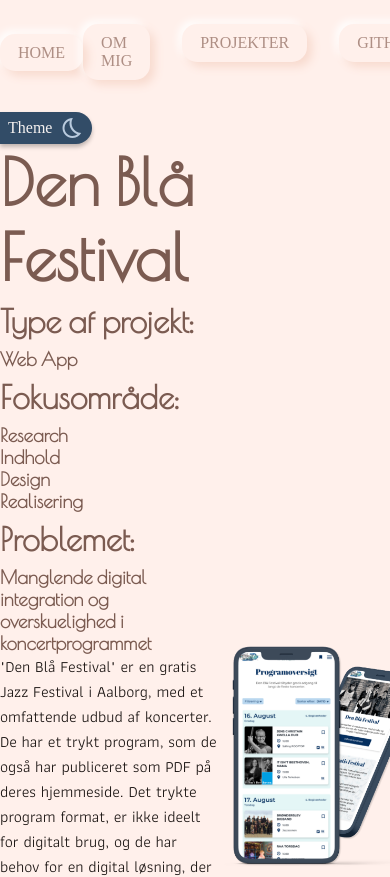
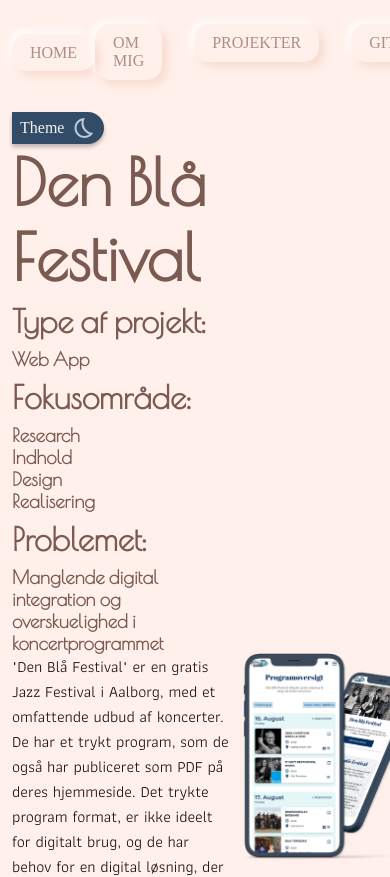
Before and after one commit to WeeWillow/portfolio, a Vue app: page /projects/den-blaa-festival in a window 390 px wide. Shown: the top 877 px of the page. Built offline with nearby package versions, Linux system fonts and the light colour scheme; a web font is replaced by a local one.

Commit message:
start of grid layout and responsivity

```diff
--- a/src/assets/main.css
+++ b/src/assets/main.css
@@ -23,6 +23,8 @@ html {
 
 body {
   background: var(--background-base);
+  display: grid;
+  grid-template-columns: 1fr min(90vw, 1600px) 1fr;
 }
 
 h1,
@@ -43,10 +45,12 @@ h2 {
 
 #app {
   min-height: 100vh;
+  grid-column: 2;
+
 }
 
 main {
-  flex-grow: 1;
+  grid-column: 2;
 }
 
 button {
```
